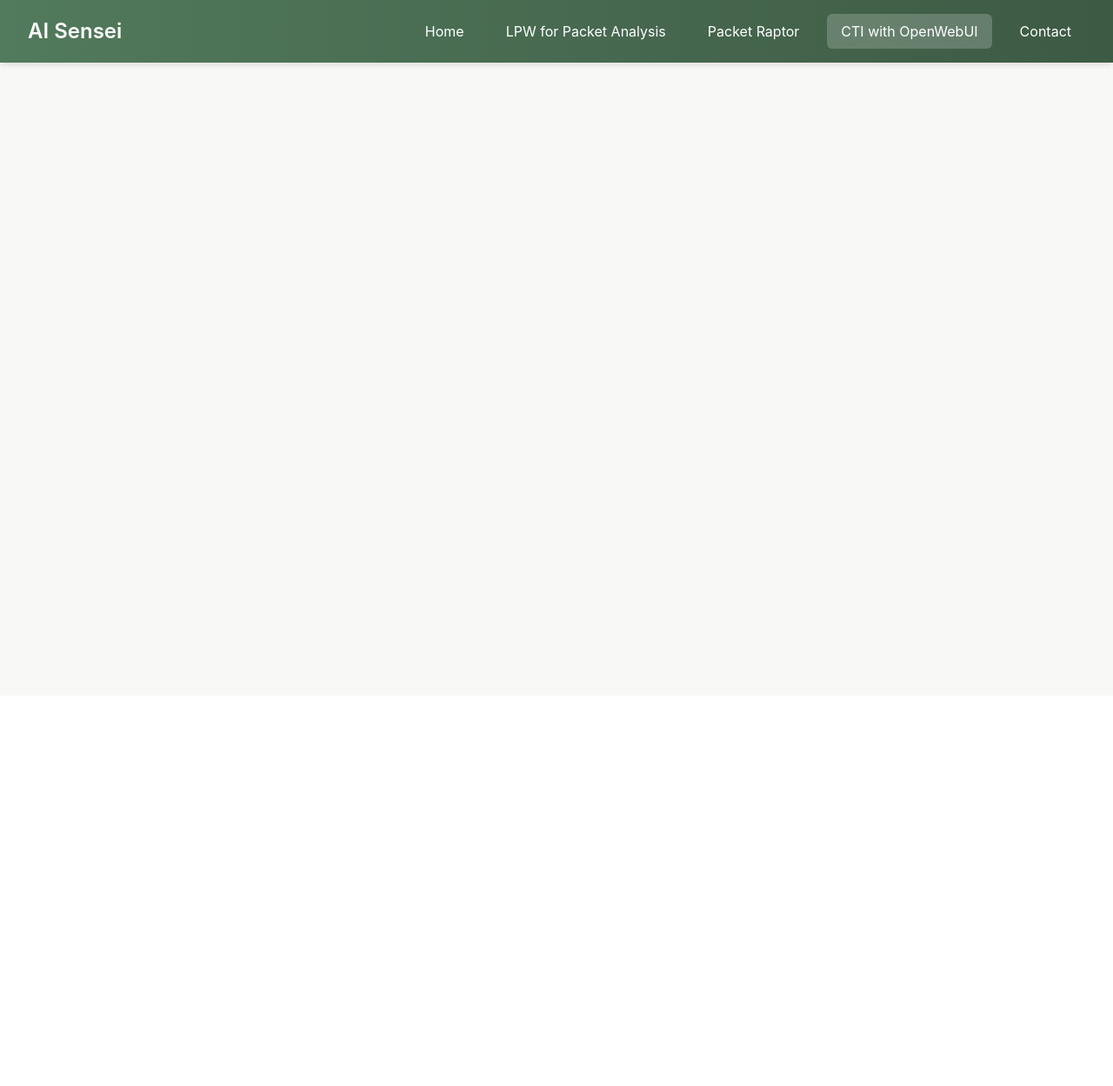
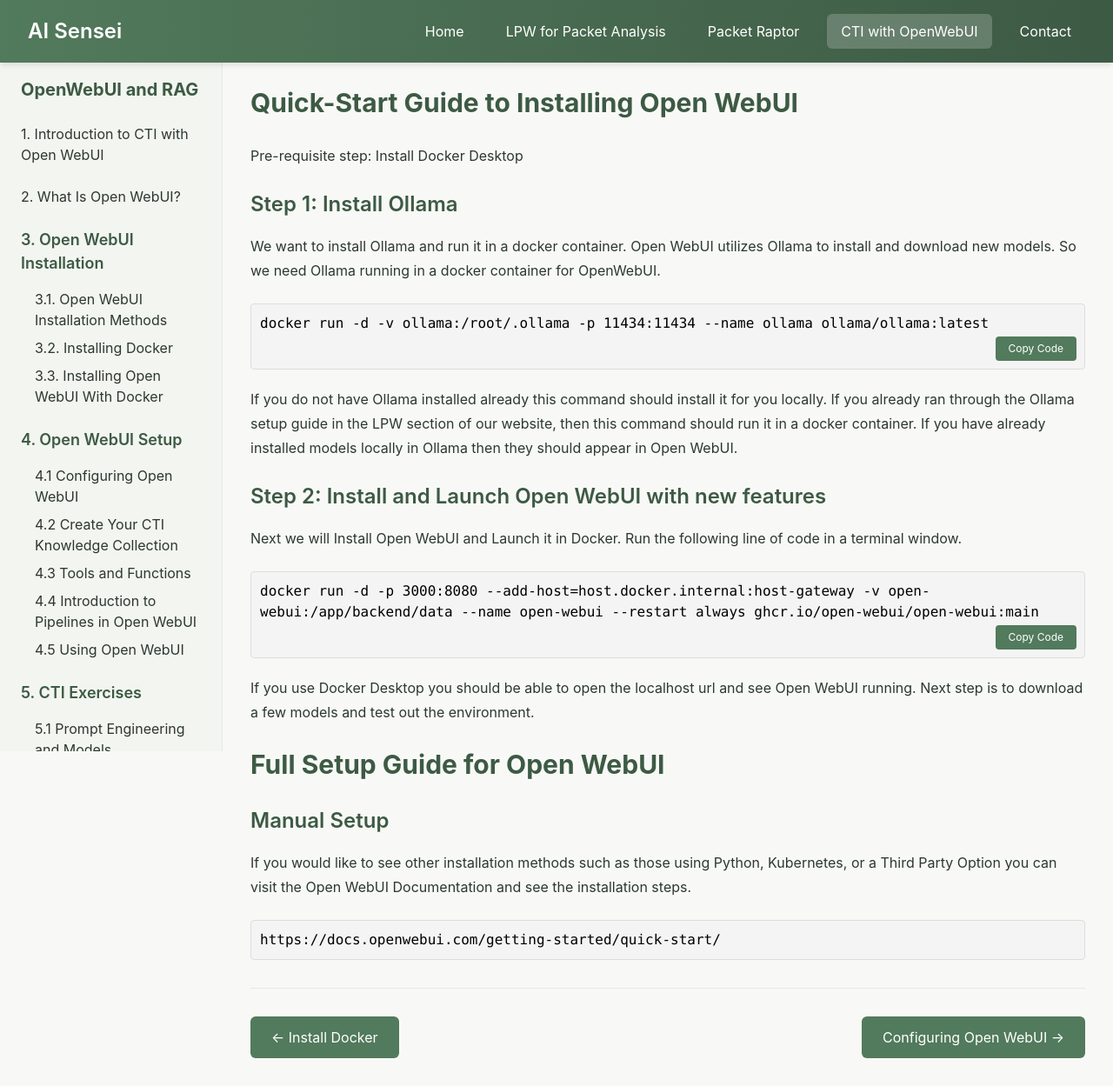
Before and after one commit to jakapop1/aisenseiV2, a React (Create React App) app: page /cti/exercises/RAG-exercise in a window 1280 px wide. Shown: the whole page at 87% size. Before the commit the page ends 800 px from the top, so only its background shows below. Built offline with nearby package versions, Linux system fonts and the light colour scheme.

Commit message:
added rag exercises page
added web exercises page

```diff
--- a/src/App.js
+++ b/src/App.js
@@ -19,6 +19,7 @@
 import CTISettings from './pages/cti/CTISettings';
 import CTITools from './pages/cti/CTIToolsFunc';
 import CTIPipes from './pages/cti/CTIPipelines';
+import CTIExercise from './pages/cti/exercises/CTIRAGExercise';
 
 function App() {
   return (
@@ -46,6 +47,7 @@
             <Route path = "/cti/settings" element={<CTISettings />} />
             <Route path = "/cti/tools" element={<CTITools />} />
             <Route path = "/cti/pipelines" element={<CTIPipes />} />
+            <Route path = "/cti/exercises/RAG-exercise" element={<CTIExercise />} />
           </Routes>
         </main>
       </div>
--- a/src/components/layout/CTISidebar.js
+++ b/src/components/layout/CTISidebar.js
@@ -11,37 +11,37 @@
 
   const menuItems = {
     module: {
-      title: 'Introduction to CTI with Open WebUI',
+      title: '1. Introduction to CTI with Open WebUI',
       path: '/cti'
     },
     introduction: {
-      title: 'What Is Open WebUI?',
+      title: '2. What Is Open WebUI?',
       path: '/cti/openwebui'
     },
     install: {
-      title: 'Open WebUI Installation',
+      title: '3. Open WebUI Installation',
       items: [
-        { path: '/cti/waystoinstall', text: 'Open WebUI Installation Methods' },
-        { path: '/cti/docker', text: 'Installing Docker' },
-        { path: '/cti/setup', text: 'Installing Open WebUI With Docker' }
+        { path: '/cti/waystoinstall', text: '3.1. Open WebUI Installation Methods' },
+        { path: '/cti/docker', text: '3.2. Installing Docker' },
+        { path: '/cti/setup', text: '3.3. Installing Open WebUI With Docker' }
       ]
     },
     setup: {
-      title: 'Open WebUI Setup',
+      title: '4. Open WebUI Setup',
       items: [
-        { path: '/cti/settings', text: 'Configuring Open WebUI' },
-        { path: '/cti/RAG', text: 'Create Your CTI Knowledge Collection' },
-        { path: '/cti/tools', text: 'Tools and Functions' },
-        { path: '/cti/pipelines', text: 'Introduction to Pipelines in Open WebUI'},
-        { path: '/cti/using', text: 'Using Open WebUI' }
+        { path: '/cti/settings', text: '4.1 Configuring Open WebUI' },
+        { path: '/cti/RAG', text: '4.2 Create Your CTI Knowledge Collection' },
+        { path: '/cti/tools', text: '4.3 Tools and Functions' },
+        { path: '/cti/pipelines', text: '4.4 Introduction to Pipelines in Open WebUI'},
+        { path: '/cti/using', text: '4.5 Using Open WebUI' }
       ]
     },
     exercises: {
-      title: 'CTI Exercises',
+      title: '5. CTI Exercises',
       items: [
-        { path: '/cti/prompt-engineering', text: 'Prompt Engineering and Models' },
-        { path: '/cti/basic-analysis', text: 'Basic Analysis Exercises' },
-        { path: '/cti/advanced-analysis', text: 'Advanced Analysis Exercises' }
+        { path: '/cti/prompt-engineering', text: '5.1 Prompt Engineering and Models' },
+        { path: '/cti/exercises/RAG-exercise', text: '5.2 Exercise: Testing The Benefits of RAG' },
+        { path: '/cti/advanced-analysis', text: '5.3 Advanced Analysis Exercises' }
       ]
     }
   };
--- /dev/null
+++ b/src/pages/cti/exercises/CTIRAGExercise.js
@@ -0,0 +1,67 @@
+import React from 'react';
+import CTILayout from '../../../components/layout/CTILayout';
+import CopyCodeButton from '../../../components/shared/CopyCodeButton';
+import NavButtons from '../../../components/shared/NavButtons';
+
+const CTIExercise = () => {
+  return (
+    <CTILayout>
+      <h1>Quick-Start Guide to Installing Open WebUI</h1>
+
+      <p>
+        Pre-requisite step: Install Docker Desktop
+      </p>
+
+      <section>
+        <h2>Step 1: Install Ollama</h2>
+        <p>
+          We want to install Ollama and run it in a docker container. Open WebUI utilizes Ollama to install and download new models. So we need Ollama running in a docker container for OpenWebUI.
+        </p>
+
+        <CopyCodeButton
+                code={`docker run -d -v ollama:/root/.ollama -p 11434:11434 --name ollama ollama/ollama:latest`}
+        />
+
+        <p>
+            If you do not have Ollama installed already this command should install it for you locally. If you already ran through the
+            Ollama setup guide in the LPW section of our website, then this command should run it in a docker container. If you have
+            already installed models locally in Ollama then they should appear in Open WebUI.
+        </p>
+
+        <h2>Step 2: Install and Launch Open WebUI with new features</h2>
+        <p>
+            Next we will Install Open WebUI and Launch it in Docker. Run the following line of code in a terminal window.
+        </p>
+
+        <CopyCodeButton code={`docker run -d -p 3000:8080 --add-host=host.docker.internal:host-gateway -v open-webui:/app/backend/data --name open-webui --restart always ghcr.io/open-webui/open-webui:main`} />
+
+        <p>
+            If you use Docker Desktop you should be able to open the localhost url and see Open WebUI running. Next step is to download a few models and test out the environment.
+        </p>
+
+      </section>
+
+      <h1>Full Setup Guide for Open WebUI</h1>
+
+      <section>
+        <h2>Manual Setup</h2>
+        <p>If you would like to see other installation methods such as those using Python, Kubernetes, or a Third Party Option you can visit
+            the Open WebUI Documentation and see the installation steps.
+        </p>
+        <a href="https://docs.openwebui.com/getting-started/quick-start/"><pre><code>https://docs.openwebui.com/getting-started/quick-start/</code></pre></a>
+      </section>
+      <NavButtons
+          previous = {{
+            link: "/cti/docker",
+            text: "Install Docker"
+          }}
+          next={{
+            link: "/cti/settings",
+            text: "Configuring Open WebUI"
+          }}
+        />
+    </CTILayout>
+  );
+};
+
+export default CTIExercise;
```
